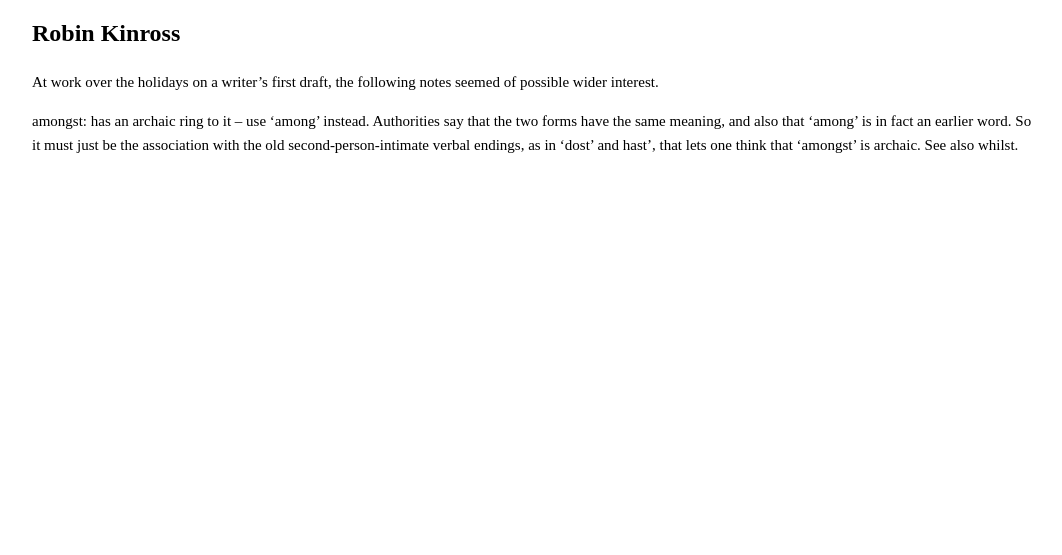
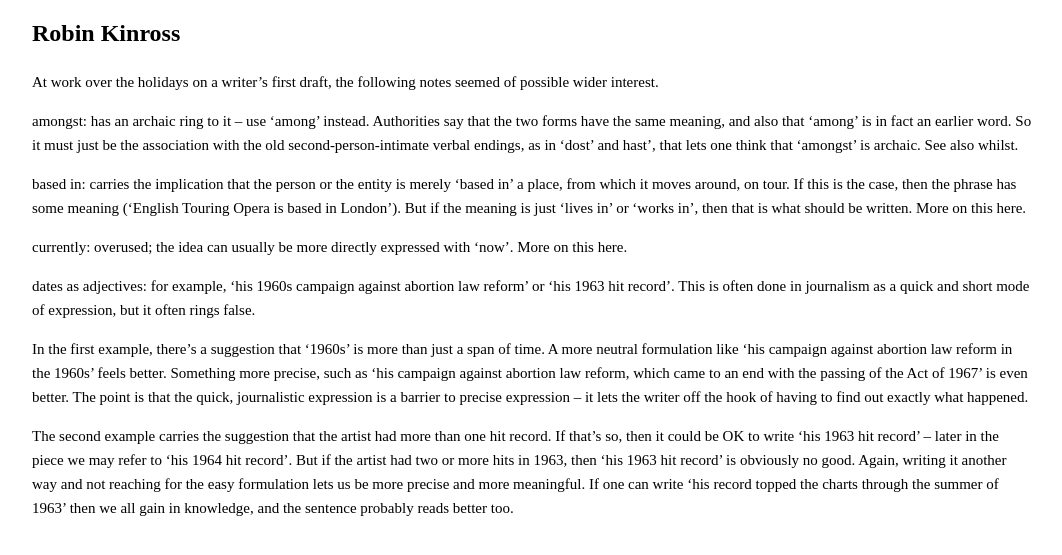
Before and after one commit to maisieheine/maisieheine.github.io, a plain HTML site: page index.html in a window 1280 px wide. Shown: the part 35-590 px from the top of the page, without its empty margins (108-1170 px from the left). Drawn offline with Linux system fonts and the light colour scheme.

Commit message:
text changes

```diff
--- a/index.html
+++ b/index.html
@@ -87,6 +87,13 @@
         <h4 class="author">Robin Kinross</h4>
         <p class="first">At work over the holidays on a writer’s first draft, the following notes seemed of possible wider interest.</p>
         <p>amongst: has an archaic ring to it – use ‘among’ instead. Authorities say that the two forms have the same meaning, and also that ‘among’ is in fact an earlier word. So it must just be the association with the old second-person-intimate verbal endings, as in ‘dost’ and hast’, that lets one think that ‘amongst’ is archaic. See also whilst.</p>
+		<p>based in: carries the implication that the person or the entity is merely ‘based in’ a place, from which it moves around, on tour. If this is the case, then the phrase has some meaning (‘English Touring Opera is based in London’). But if the meaning is just ‘lives in’ or ‘works in’, then that is what should be written. More on this here.</p>
+		<p>currently: overused; the idea can usually be more directly expressed with ‘now’. More on this here.</p>
+<p>dates as adjectives: for example, ‘his 1960s campaign against abortion law reform’ or ‘his 1963 hit record’. This is often done in journalism as a quick and short mode of expression, but it often rings false.</p>
+<p>In the first example, there’s a suggestion that ‘1960s’ is more than just a span of time. A more neutral formulation like ‘his campaign against abortion law reform in the 1960s’ feels better. Something more precise, such as ‘his campaign against abortion law reform, which came to an end with the passing of the Act of 1967’ is even better. The point is that the quick, journalistic expression is a barrier to precise expression – it lets the writer off the hook of having to find out exactly what happened.</p>
+<p>The second example carries the suggestion that the artist had more than one hit record. If that’s so, then it could be OK to write ‘his 1963 hit record’ – later in the piece we may refer to ‘his 1964 hit record’. But if the artist had two or more hits in 1963, then ‘his 1963 hit record’ is obviously no good. Again, writing it another way and not reaching for the easy formulation lets us be more precise and more meaningful. If one can write ‘his record topped the charts through the summer of 1963’ then we all gain in knowledge, and the sentence probably reads better too.</p>
+
+
     </div>
   </div>
 
```
